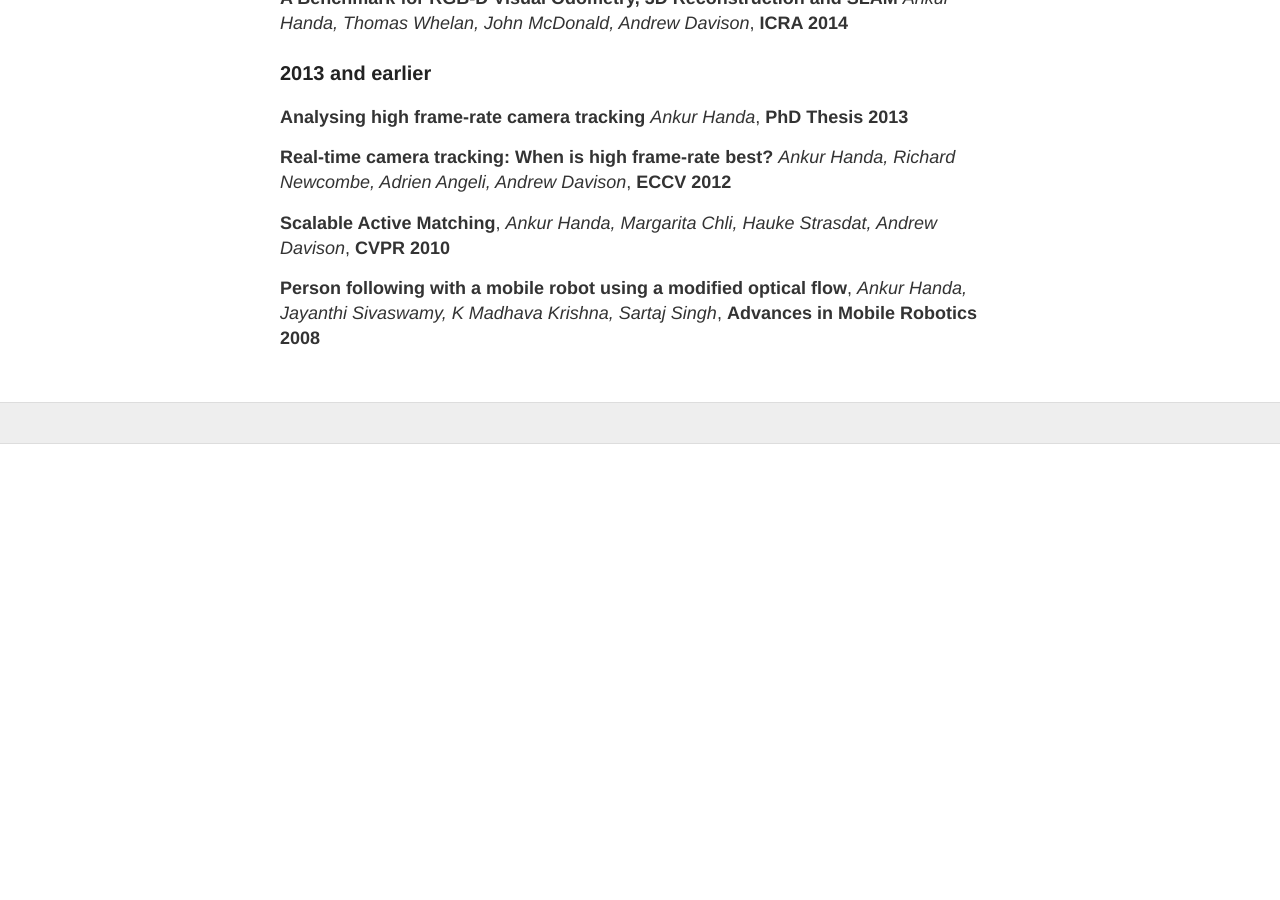
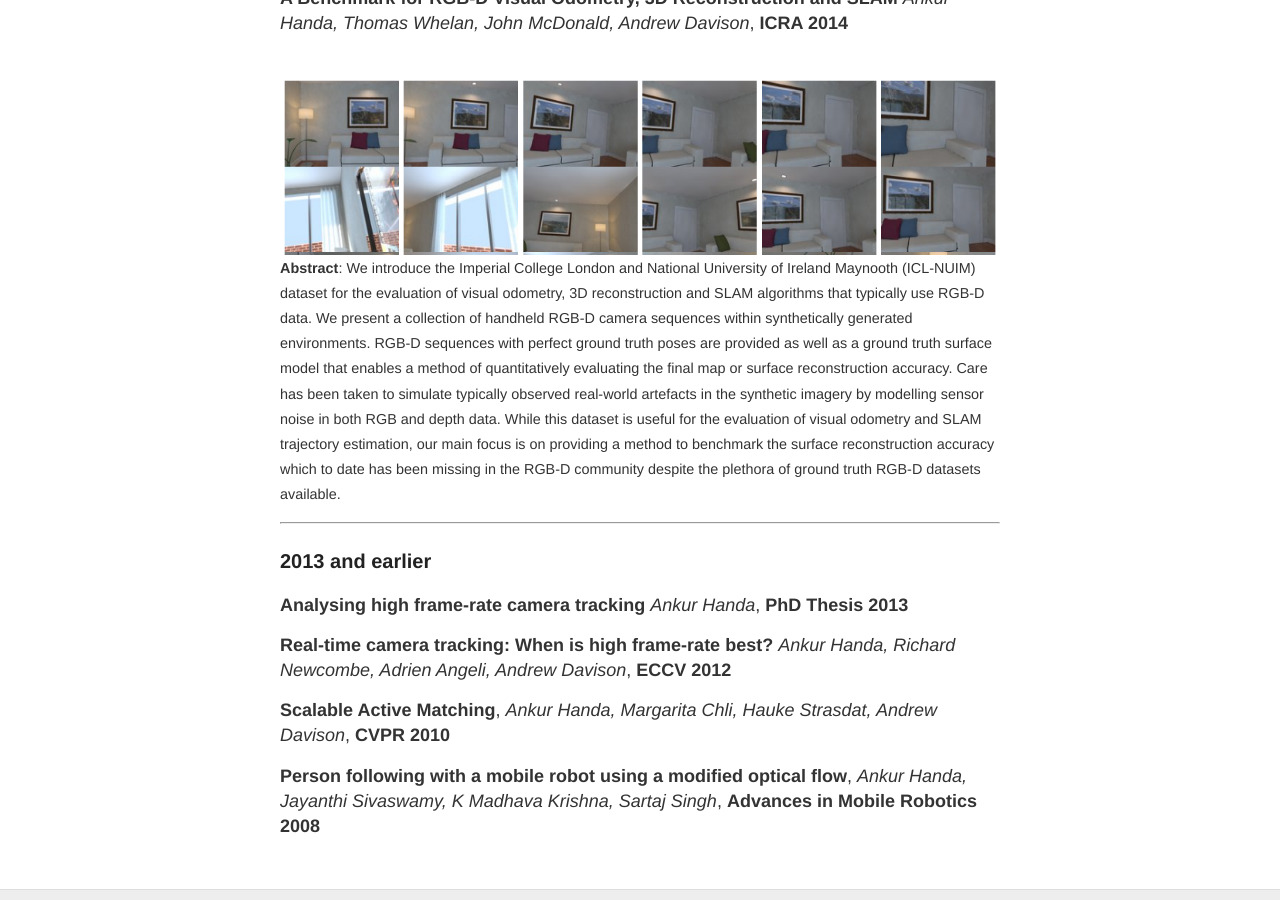
Before and after one commit to ankurhanda/ankurhanda.github.io, a Jekyll site: the page built from publications.md, in a window 1280 px wide and 900 px high, scrolled down 4945 px. Built offline with Jekyll 4.4.1, drawn with Linux system fonts in a browser that asks for light colours; before the commit the page ends 5389 px from its top, so only the background shows below that.

Commit message:
adding ICRA paper
Signed-off-by: Ankur Handa <ahanda@dhcp-10-21-132-110.nvidia.com>

```diff
--- a/publications.md
+++ b/publications.md
@@ -81,6 +81,11 @@ permalink: /publications/
 
 **A Benchmark for RGB-D Visual Odometry, 3D Reconstruction and SLAM** _Ankur Handa, Thomas Whelan, John McDonald, Andrew Davison_, **ICRA 2014**
 
+<br>
+<img align="left" src="/images/pubs/ICRA2014.png" width="100%"> <span style="line-height: 0.5; font-size: 0.8em;">**Abstract**: We introduce the Imperial College London and National University of Ireland Maynooth (ICL-NUIM) dataset for the evaluation of visual odometry, 3D reconstruction and SLAM algorithms that typically use RGB-D data. We present a collection of handheld RGB-D camera sequences within synthetically generated environments. RGB-D sequences with perfect ground truth poses are provided as well as a ground truth surface model that enables a method of quantitatively evaluating the final map or surface reconstruction accuracy. Care has been taken to simulate typically observed real-world artefacts in the synthetic imagery by modelling sensor noise in both RGB and depth data. While this dataset is useful for the evaluation of visual odometry and SLAM trajectory estimation, our main focus is on providing a method to benchmark the surface reconstruction accuracy which to date has been missing in the RGB-D community despite the plethora of ground truth RGB-D datasets available.
+ </span>
+ <hr>
+
 ### 2013 and earlier
 
 **Analysing high frame-rate camera tracking** _Ankur Handa_, **PhD Thesis 2013**
```
Also changed, not shown: images/pubs/ICRA2014.png (added).
